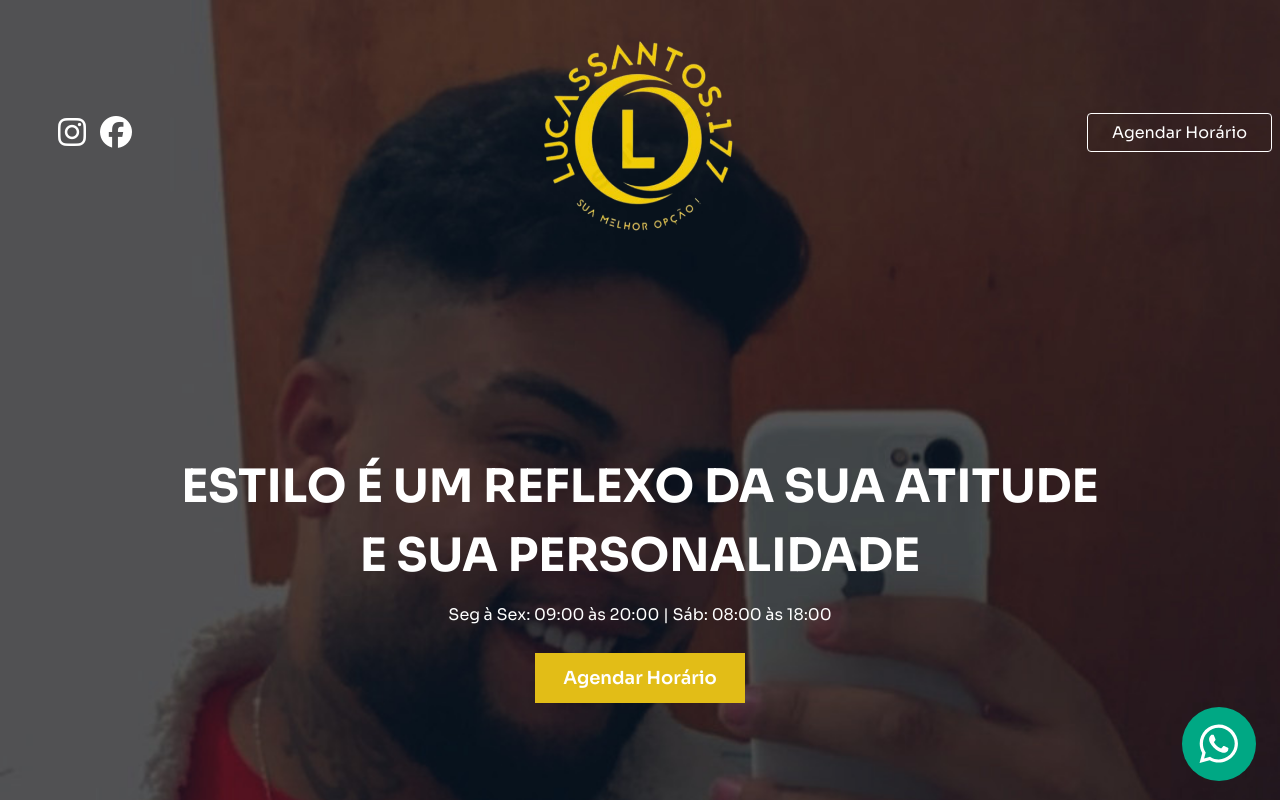
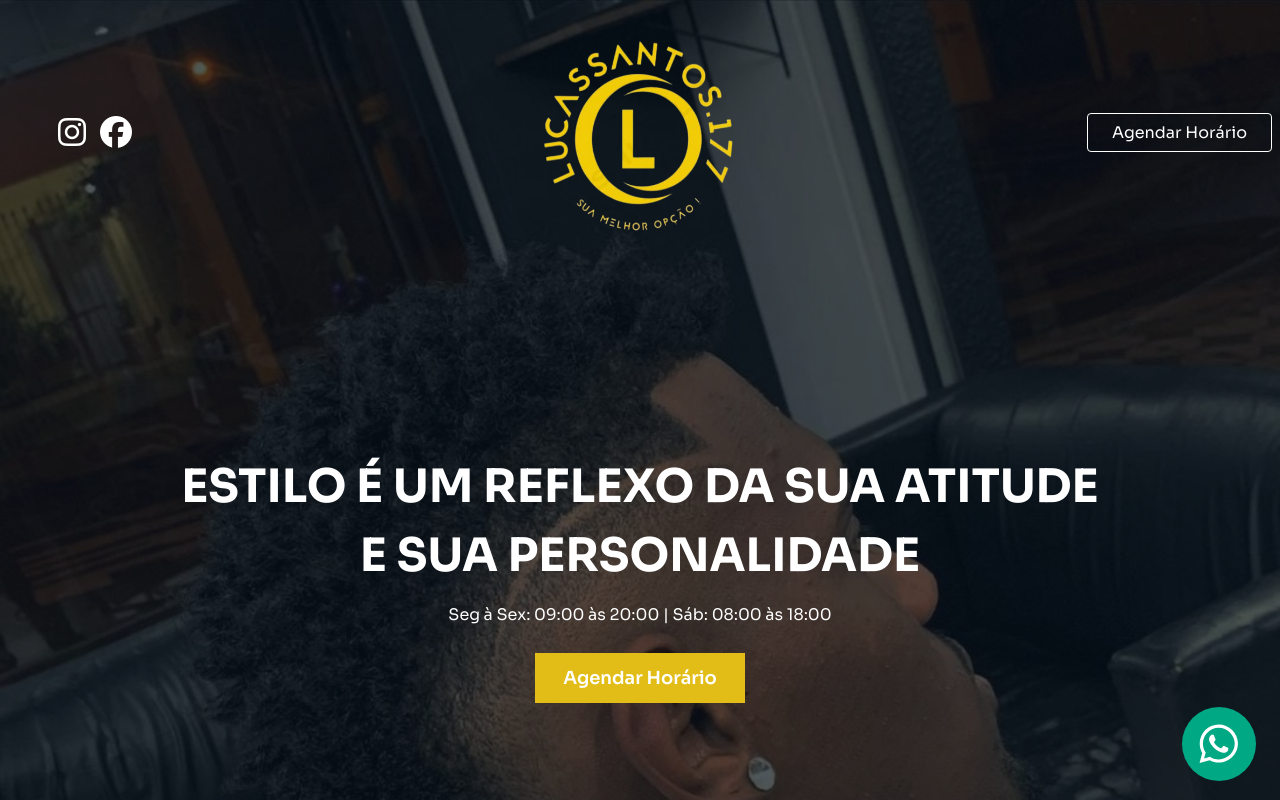
Before and after one commit to pedrotorres277/borel, a plain HTML site: page index.html in a window 1280 px wide. Shown: the top 800 px of the page. Drawn offline with nearby package versions, Linux system fonts and the light colour scheme.

Commit message:
new commitado

```diff
--- a/index.html
+++ b/index.html
@@ -21,7 +21,7 @@
     <title>Lucas Santos</title>
   </head>
   <body>
-    <div class="bg-home" style="background-image: url(assets/borelImagem5.jpeg); background-size: cover;
+    <div class="bg-home" style="background-image: url(assets/imagemOpaca4.png); background-size: cover;
     background-repeat: no-repeat;
     background-position: 50% 0; width: 100%;
     height: 100%;">
```
